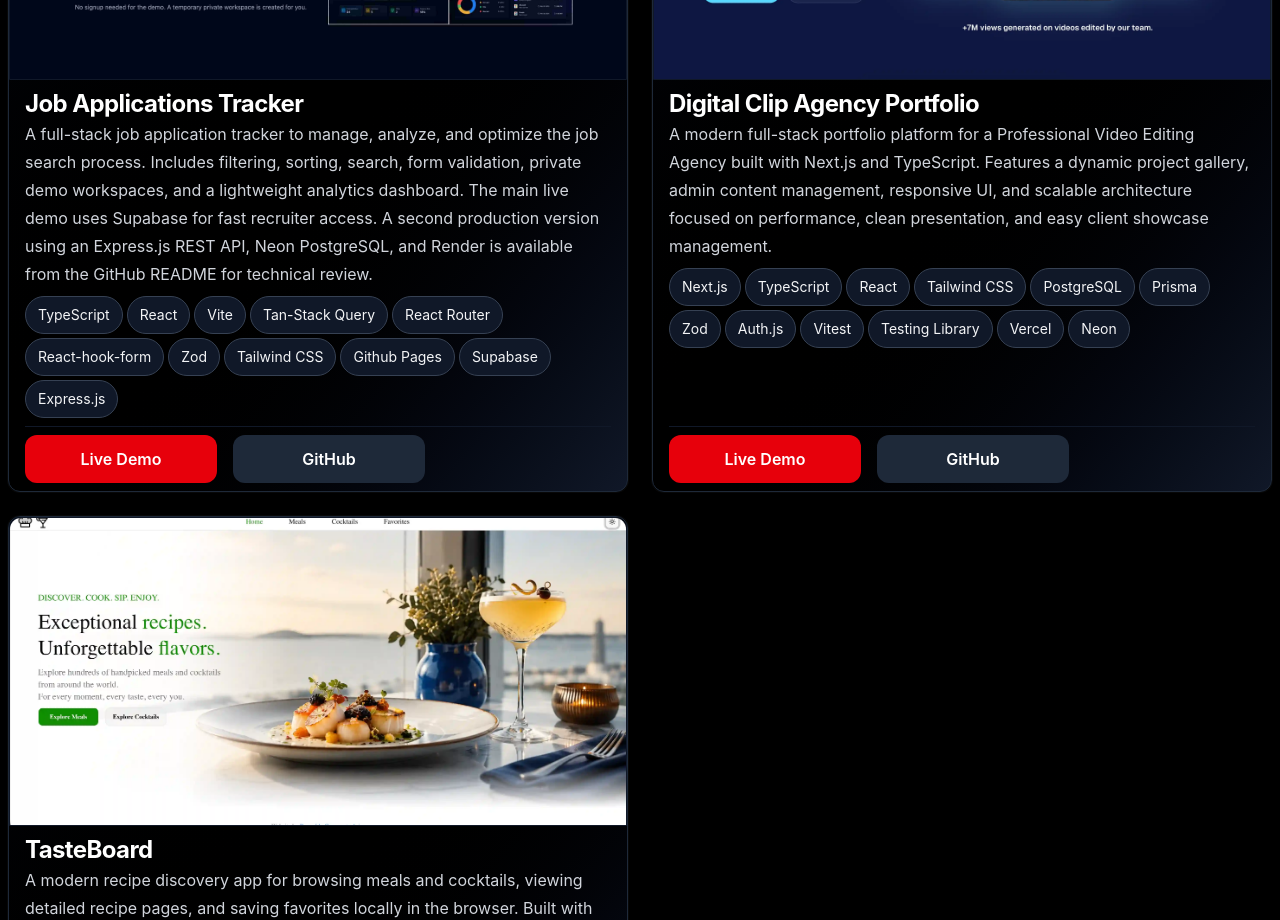
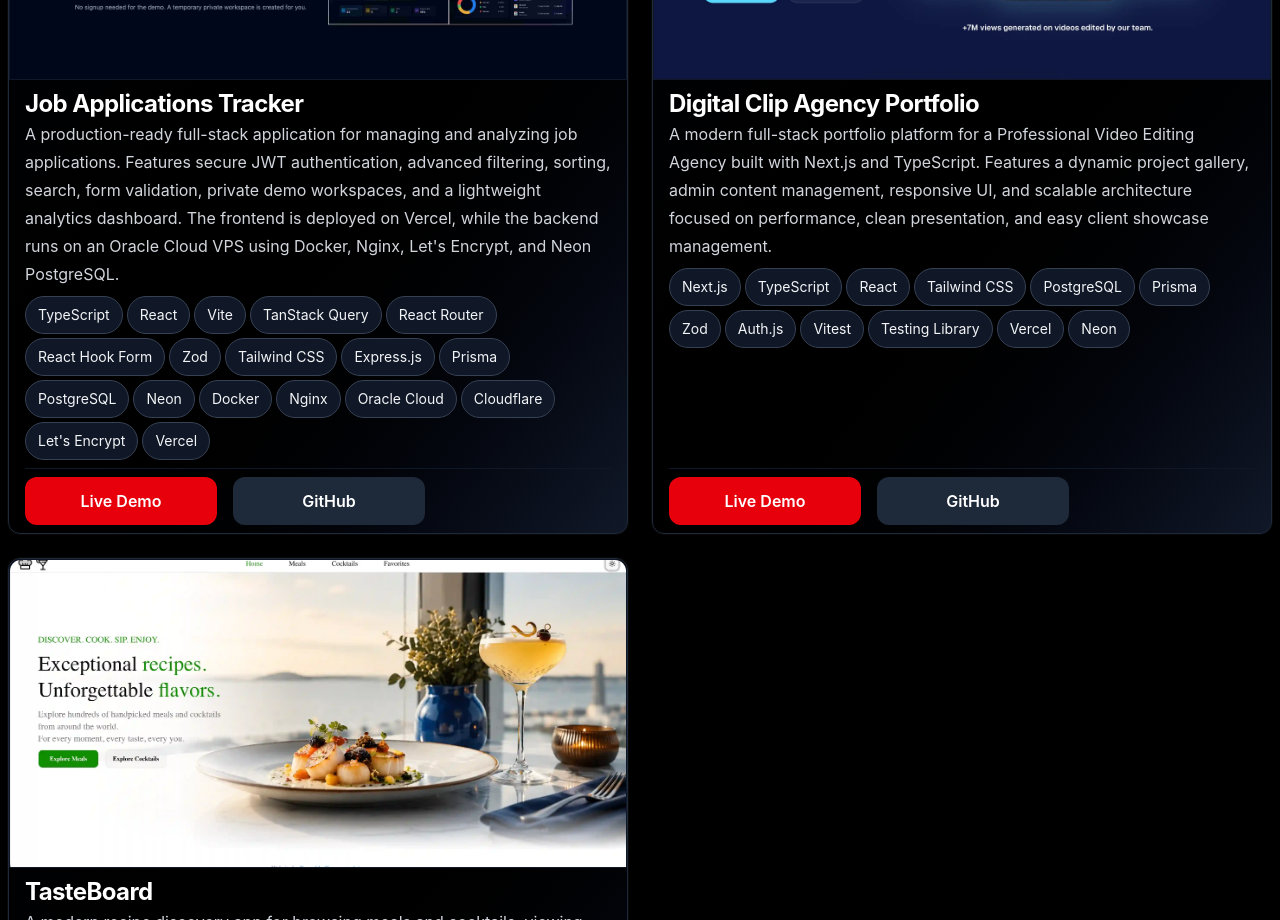
Before and after one commit to ReySlash/Portfolio_landing_page, a React (Vite) app: page / in a window 1280 px wide. Shown: the part 1140-2060 px from the top of the page. Built offline with nearby package versions, Linux system fonts and the light colour scheme.

Commit message:
Update Job-Applications-Tracker project's data

```diff
--- a/src/data/projects.ts
+++ b/src/data/projects.ts
@@ -8,22 +8,29 @@ const projects: Project[] = [
     id: 1,
     name: "Job Applications Tracker",
     description:
-      "A full-stack job application tracker to manage, analyze, and optimize the job search process. Includes filtering, sorting, search, form validation, private demo workspaces, and a lightweight analytics dashboard. The main live demo uses Supabase for fast recruiter access. A second production version using an Express.js REST API, Neon PostgreSQL, and Render is available from the GitHub README for technical review.",
+      "A production-ready full-stack application for managing and analyzing job applications. Features secure JWT authentication, advanced filtering, sorting, search, form validation, private demo workspaces, and a lightweight analytics dashboard. The frontend is deployed on Vercel, while the backend runs on an Oracle Cloud VPS using Docker, Nginx, Let's Encrypt, and Neon PostgreSQL.",
     techTags: [
       "TypeScript",
       "React",
       "Vite",
-      "Tan-Stack Query",
+      "TanStack Query",
       "React Router",
-      "React-hook-form",
+      "React Hook Form",
       "Zod",
       "Tailwind CSS",
-      "Github Pages",
-      "Supabase",
       "Express.js",
+      "Prisma",
+      "PostgreSQL",
+      "Neon",
+      "Docker",
+      "Nginx",
+      "Oracle Cloud",
+      "Cloudflare",
+      "Let's Encrypt",
+      "Vercel",
     ],
-    liveDemoUrl: "https://reyslash.github.io/job-application-tracker/",
-    githubUrl: "https://github.com/reyslash/job-application-tracker",
+    liveDemoUrl: "https://job-application-tracker-swart-sigma.vercel.app/",
+    githubUrl: "https://github.com/ReySlash/job-application-tracker",
     thumbnail: JatThumbnail,
   },
   {
```
